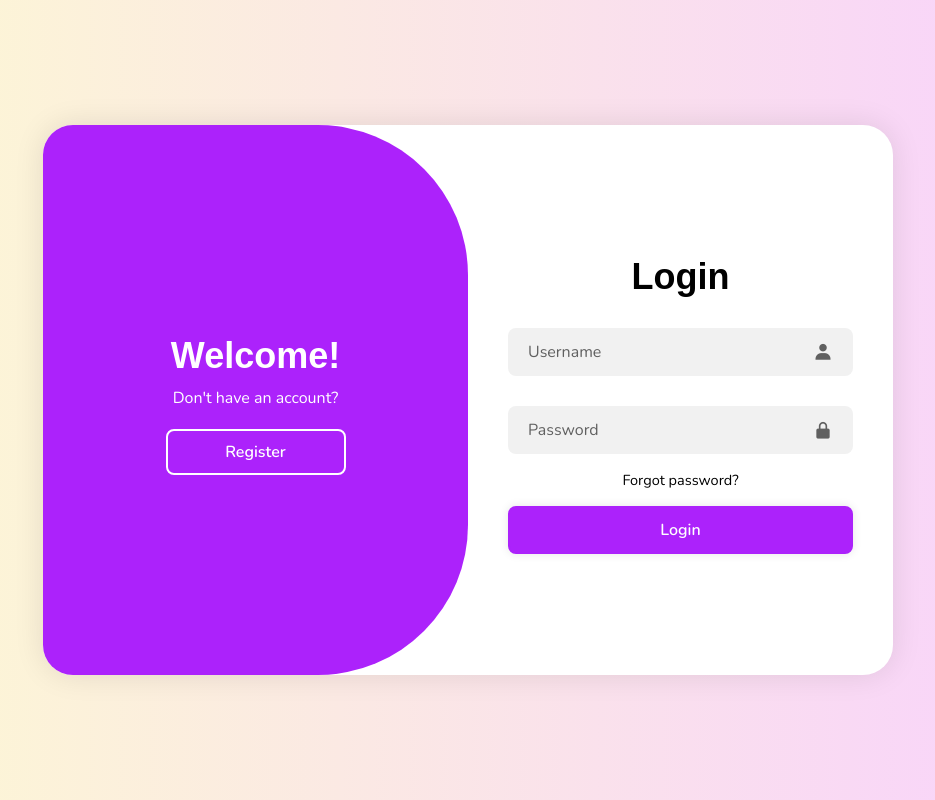
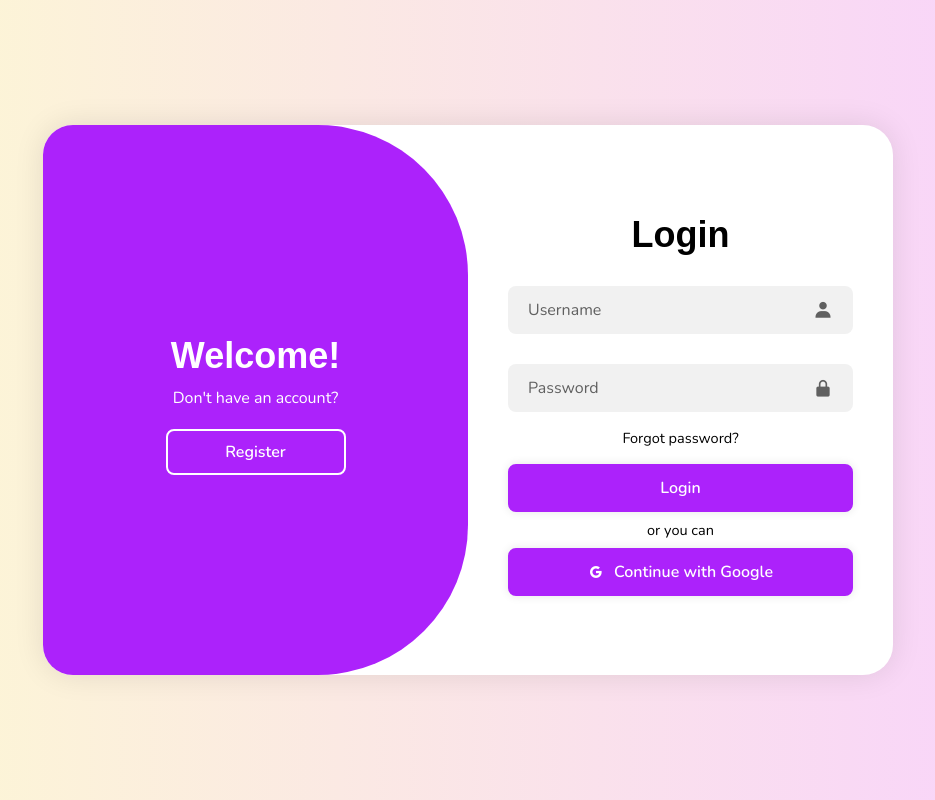
Before and after one commit to Igorshk10/Fan_fiction, a React (Create React App) app in the folder frontend/: page /auth in a window 1280 px wide. Shown: the whole page, without its empty margins (172-1107 px from the left). Built offline with nearby package versions, Linux system fonts and the light colour scheme; no server answers; a web font is replaced by a local one.

Commit message:
add google btn in authForm

```diff
--- a/frontend/src/components/AuthForm/AuthForm.jsx
+++ b/frontend/src/components/AuthForm/AuthForm.jsx
@@ -34,6 +34,14 @@ function AuthForm() {
                         <button type="submit" className={style.btn}>
                             {t("auth.loginForm.login")}
                         </button>
+
+                        <p className={style.formText}>
+                            {t("auth.loginForm.socialMedia")}
+                        </p>
+
+                        <button type="submit" className={style.btn}>
+                          <i className="bx bxl-google"></i> {t("auth.loginForm.google")}
+                        </button>
                     </form>
                 </div>
 
@@ -60,6 +68,14 @@ function AuthForm() {
 
                         <button type="submit" className={style.btn}>
                             {t("auth.registrationForm.register")}
+                        </button>
+
+                        <p className={style.formText}>
+                            {t("auth.registrationForm.socialMedia")}
+                        </p>
+
+                        <button type="submit" className={style.btn}>
+                            <i className="bx bxl-google"></i> {t("auth.registrationForm.google")}
                         </button>
                     </form>
                 </div>
--- a/frontend/src/components/AuthForm/AuthForm.module.css
+++ b/frontend/src/components/AuthForm/AuthForm.module.css
@@ -105,6 +105,13 @@
     font-size: 16px;
     font-weight: 600;
     transition: all 0.3s ease;
+    display: flex;
+    align-items: center;
+    justify-content: center;
+}
+
+.btn i{
+    margin-right: 10px;
 }
 
 .btn:active{
@@ -116,6 +123,8 @@
     border: 2px solid var(--main-color);
     color: var(--p-w);
 }
+
+
 
 .btnToggle{
     width: 180px;
@@ -177,7 +186,15 @@
     transition: 0.6s ease-in-out;
 }
 
+.formText{
+    margin: 8px;
+    font-size: 14.5px;
+}
 
+.socialIcons{
+    display: flex;
+    justify-content: center;
+}
 
 .togglePanel.toggleLeft{
     left: 0;
--- a/frontend/src/i18n/locales/en/common.json
+++ b/frontend/src/i18n/locales/en/common.json
@@ -24,14 +24,18 @@
       "welcome" :"Welcome!",
       "question" : "Don't have an account?",
       "login" : "Login",
+      "socialMedia" : "or you can",
       "forgot" : "Forgot password?",
-      "register" : "Register"
+      "register" : "Register",
+      "google" : "Continue with Google"
     },
     "registrationForm" : {
       "welcomeBack" : "Welcome Back!",
       "question" : "Have an account?",
       "register" : "Register",
-      "registration": "Registration"
+      "socialMedia" : "or you can",
+      "registration": "Registration",
+      "google" : "Continue with Google"
     },
     "placeholders": {
       "username": "Username",
--- a/frontend/src/i18n/locales/ua/common.json
+++ b/frontend/src/i18n/locales/ua/common.json
@@ -24,14 +24,18 @@
       "welcome": "Ласкаво просимо!",
       "question": "Не маєте акаунта?",
       "login": "Увійти",
+      "socialMedia": "або",
       "forgot": "Забули пароль?",
-      "register": "Зареєструватися"
+      "register": "Зареєструватися",
+      "google" : "Увійти через Google "
     },
     "registrationForm": {
       "welcomeBack": "З поверненням!",
       "question": "Вже маєте акаунт?",
       "register": "Зареєструватися",
-      "registration": "Реєстрація"
+      "socialMedia": "або",
+      "registration": "Реєстрація",
+      "google" : "Увійти через Google "
     },
     "placeholders": {
       "username": "Імʼя користувача",
```
